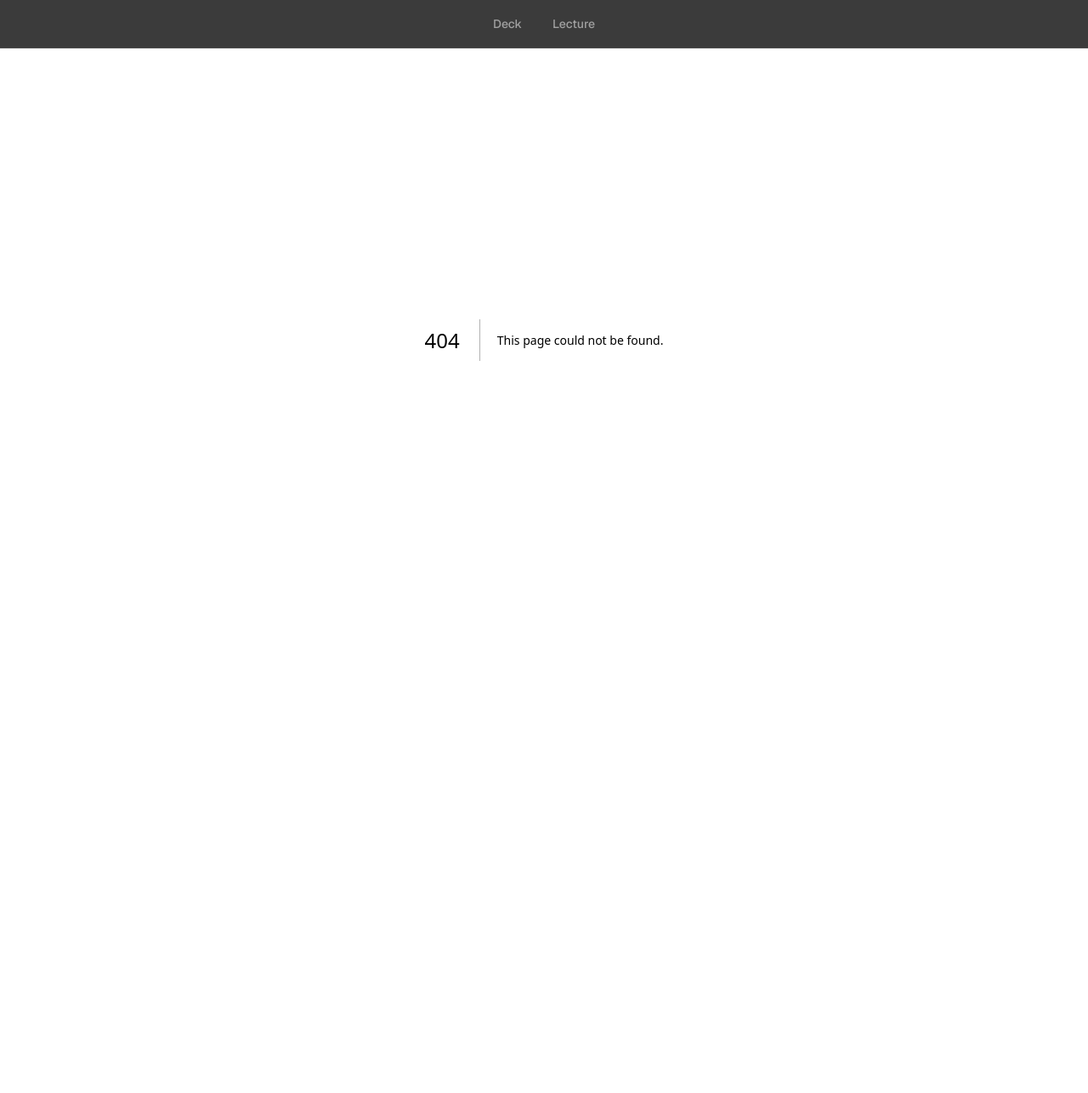
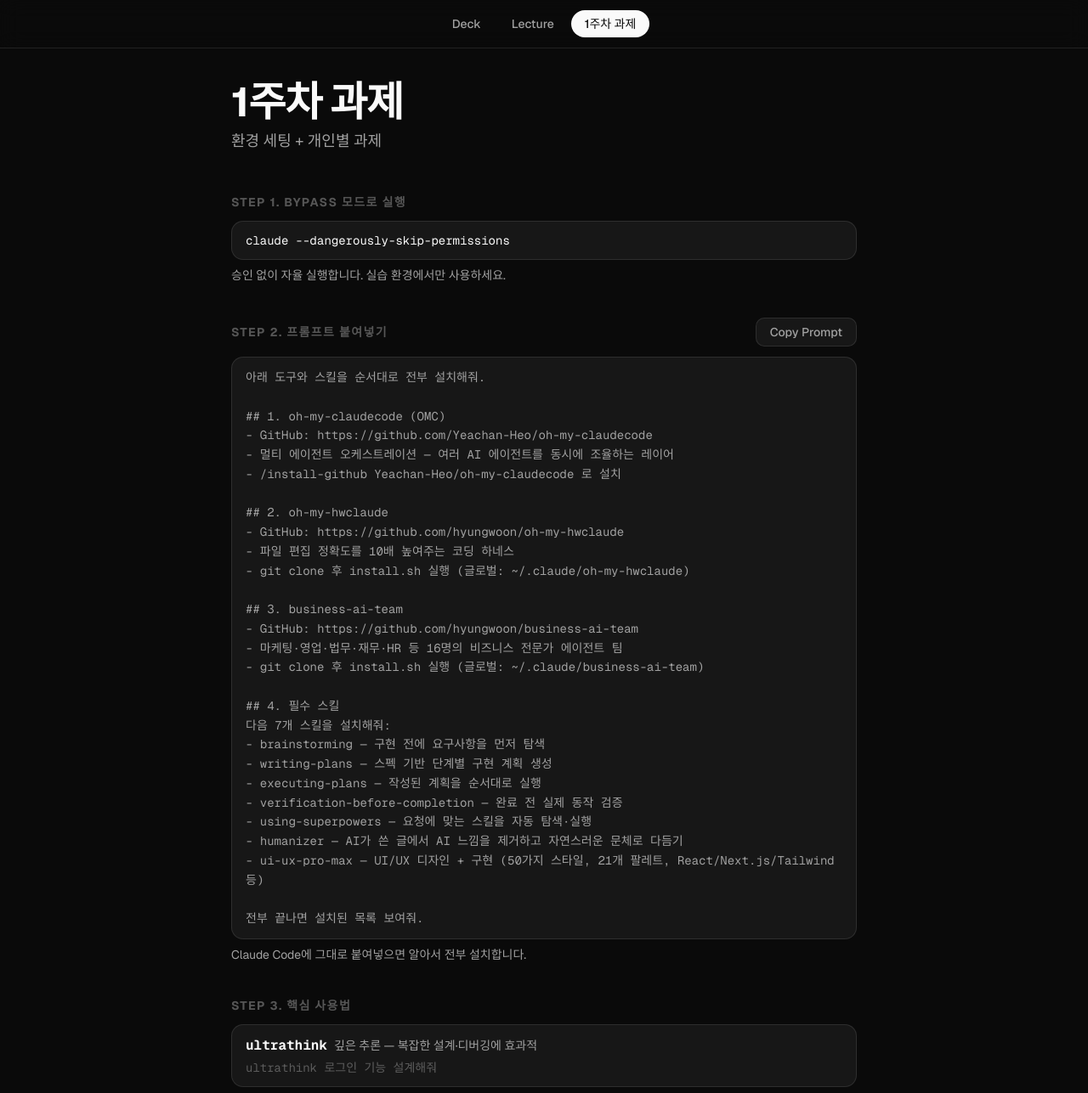
Before and after one commit to hyungwoon/ai-coding-deck, a Next.js app: page /homework/week1 in a window 1280 px wide. Before the commit this address had no page. Shown: the top 1287 px of the page at 85% size. Before the commit the page ends 800 px from the top, so only its background shows below. Built offline with nearby package versions, Linux system fonts and the light colour scheme.

Commit message:
feat: 1주차 과제 별도 페이지 (/homework/week1) + 헤더 네비 추가, 덱에서 s32 제거

```diff
--- a/src/app/deck/page.tsx
+++ b/src/app/deck/page.tsx
@@ -43,9 +43,9 @@
 import S29 from "./sections/s29-install";
 import S30 from "./sections/s30-ultrawork";
 import S31 from "./sections/s31-contact";
-import S32 from "./sections/s32-homework";
+// s32 moved to /homework/week1 page
 
-const SECTION_COUNT = 40;
+const SECTION_COUNT = 39;
 
 const sectionLabels = [
   "Title", "LLM 정의", "벡터 임베딩", "추론과 출력",
@@ -55,14 +55,14 @@
   "멀티모달", "온톨로지", "4요소", "암묵지", "AI Native", "RAG",
   "Obsidian", "온톨로지 실전", "보안", "RLHF→RLVR", "컨텍스트",
   "해자", "전문가 시각", "도구의 철학", "격차",
-  "시작 가이드", "설치", "Ultrawork", "Contact", "1주차 과제",
+  "시작 가이드", "설치", "Ultrawork", "Contact",
 ];
 
 const sectionComponents = [
   S00, S01, S02, S03, S04, S05, S05b, S05c, S06, S07,
   S08, S09, S10, S11, S12, S12b, S12c, S13, S14, S15,
   S16, S17, S18, S18b, S18c, S19, S20, S21, S21b, S22, S23,
-  S24, S25, S26, S27, S28, S29, S30, S31, S32,
+  S24, S25, S26, S27, S28, S29, S30, S31,
 ];
 
 export default function AiCodingDeckPage() {
--- /dev/null
+++ b/src/app/homework/week1/page.tsx
@@ -0,0 +1,137 @@
+"use client";
+
+import { useState, useCallback } from "react";
+
+const SETUP_PROMPT = `아래 도구와 스킬을 순서대로 전부 설치해줘.
+
+## 1. oh-my-claudecode (OMC)
+- GitHub: https://github.com/Yeachan-Heo/oh-my-claudecode
+- 멀티 에이전트 오케스트레이션 — 여러 AI 에이전트를 동시에 조율하는 레이어
+- /install-github Yeachan-Heo/oh-my-claudecode 로 설치
+
+## 2. oh-my-hwclaude
+- GitHub: https://github.com/hyungwoon/oh-my-hwclaude
+- 파일 편집 정확도를 10배 높여주는 코딩 하네스
+- git clone 후 install.sh 실행 (글로벌: ~/.claude/oh-my-hwclaude)
+
+## 3. business-ai-team
+- GitHub: https://github.com/hyungwoon/business-ai-team
+- 마케팅·영업·법무·재무·HR 등 16명의 비즈니스 전문가 에이전트 팀
+- git clone 후 install.sh 실행 (글로벌: ~/.claude/business-ai-team)
+
+## 4. 필수 스킬
+다음 7개 스킬을 설치해줘:
+- brainstorming — 구현 전에 요구사항을 먼저 탐색
+- writing-plans — 스펙 기반 단계별 구현 계획 생성
+- executing-plans — 작성된 계획을 순서대로 실행
+- verification-before-completion — 완료 전 실제 동작 검증
+- using-superpowers — 요청에 맞는 스킬을 자동 탐색·실행
+- humanizer — AI가 쓴 글에서 AI 느낌을 제거하고 자연스러운 문체로 다듬기
+- ui-ux-pro-max — UI/UX 디자인 + 구현 (50가지 스타일, 21개 팔레트, React/Next.js/Tailwind 등)
+
+전부 끝나면 설치된 목록 보여줘.`;
+
+const commands = [
+  { cmd: "ultrathink", desc: "깊은 추론 — 복잡한 설계·디버깅에 효과적", ex: "ultrathink 로그인 기능 설계해줘" },
+  { cmd: "ulw", desc: "최대 병렬 실행 — 독립 작업 2개 이상 동시 처리", ex: "ulw README + 테스트 + CI 병렬로" },
+  { cmd: "/superpowers", desc: "스킬 자동 탐색 — 요청에 맞는 스킬을 찾아서 적용", ex: "/superpowers 이 코드 리팩토링해줘" },
+  { cmd: "/ask", desc: "비즈니스 전문가에게 질문", ex: "/ask 경쟁사 마케팅 전략 분석해줘" },
+  { cmd: "/route", desc: "요청을 적합한 전문가에게 자동 라우팅", ex: "/route 다음 분기 OKR 수립" },
+  { cmd: "/team", desc: "전문가 팀 목록 확인", ex: "/team" },
+];
+
+const assignments = [
+  { name: "신지환", task: "AI로 하네스 스터디", format: "5분 스피치" },
+  { name: "김자현", task: "본인의 온톨로지 만들기", format: "5분 스피치" },
+  { name: "조윤진", task: "내 업무의 암묵지/명시지 정리", format: "5분 스피치" },
+  { name: "고지영", task: "AI로 RLVR, RLHF 개념 스터디", format: "5분 스피치" },
+  { name: "모효빈", task: "오늘 강의 내용 다시 설명", format: "5분 요약 아티클" },
+  { name: "유재형", task: "알아서 와우할만한 거 하나 가져오기", format: "자유" },
+  { name: "장윤주", task: "PDF를 온톨로지화", format: "5분 스피치" },
+  { name: "이용진", task: "케로셀 학습 → 디자인 스킬 만들기 (디자인 시스템화 고도화)", format: "5분 스피치" },
+];
+
+export default function Week1Page() {
+  const [copied, setCopied] = useState(false);
+  const handleCopy = useCallback(() => {
+    navigator.clipboard.writeText(SETUP_PROMPT).then(() => {
+      setCopied(true);
+      setTimeout(() => setCopied(false), 2000);
+    });
+  }, []);
+
+  return (
+    <div className="min-h-screen bg-background text-foreground">
+      <div className="mx-auto max-w-3xl px-4 py-24">
+
+        <h1 className="text-4xl font-bold tracking-tight sm:text-5xl mb-2">1주차 과제</h1>
+        <p className="text-lg text-muted-foreground mb-12">환경 세팅 + 개인별 과제</p>
+
+        {/* Step 1 */}
+        <section className="mb-10">
+          <h2 className="text-sm font-bold text-muted-foreground/50 uppercase tracking-widest mb-3">Step 1. Bypass 모드로 실행</h2>
+          <code className="block rounded-xl border border-border bg-card px-4 py-3 font-mono text-sm">
+            claude --dangerously-skip-permissions
+          </code>
+          <p className="text-sm text-muted-foreground mt-2">
+            승인 없이 자율 실행합니다. 실습 환경에서만 사용하세요.
+          </p>
+        </section>
+
+        {/* Step 2 */}
+        <section className="mb-10">
+          <div className="flex items-center justify-between mb-3">
+            <h2 className="text-sm font-bold text-muted-foreground/50 uppercase tracking-widest">Step 2. 프롬프트 붙여넣기</h2>
+            <button
+              onClick={handleCopy}
+              className={`rounded-lg border px-4 py-1.5 text-sm font-medium transition-all ${
+                copied
+                  ? "border-green-500/40 bg-green-500/10 text-green-400"
+                  : "border-border bg-card text-muted-foreground hover:text-foreground hover:border-foreground/20"
+              }`}
+            >
+              {copied ? "Copied!" : "Copy Prompt"}
+            </button>
+          </div>
+          <div className="rounded-xl border border-border bg-card px-4 py-3 font-mono text-sm leading-relaxed whitespace-pre-wrap text-muted-foreground">
+            {SETUP_PROMPT}
+          </div>
+          <p className="text-sm text-muted-foreground mt-2">
+            Claude Code에 그대로 붙여넣으면 알아서 전부 설치합니다.
+          </p>
+        </section>
+
+        {/* Step 3 */}
+        <section className="mb-10">
+          <h2 className="text-sm font-bold text-muted-foreground/50 uppercase tracking-widest mb-3">Step 3. 핵심 사용법</h2>
+          <div className="space-y-2">
+            {commands.map((c) => (
+              <div key={c.cmd} className="rounded-xl border border-border bg-card px-4 py-3">
+                <div className="flex items-baseline gap-2 mb-1">
+                  <code className="font-mono font-bold text-foreground">{c.cmd}</code>
+                  <span className="text-sm text-muted-foreground">{c.desc}</span>
+                </div>
+                <p className="text-sm text-muted-foreground/50 font-mono">{c.ex}</p>
+              </div>
+            ))}
+          </div>
+        </section>
+
+        {/* Step 4 */}
+        <section>
+          <h2 className="text-sm font-bold text-muted-foreground/50 uppercase tracking-widest mb-3">Step 4. 개인별 과제</h2>
+          <div className="space-y-2">
+            {assignments.map((a) => (
+              <div key={a.name} className="flex items-center gap-4 rounded-xl border border-border bg-card px-4 py-3">
+                <span className="text-sm font-bold text-foreground shrink-0 w-16">{a.name}</span>
+                <span className="text-sm text-muted-foreground flex-1">{a.task}</span>
+                <span className="text-xs text-muted-foreground/50 shrink-0">{a.format}</span>
+              </div>
+            ))}
+          </div>
+        </section>
+
+      </div>
+    </div>
+  );
+}
--- a/src/components/nav-bar.tsx
+++ b/src/components/nav-bar.tsx
@@ -7,6 +7,7 @@
   const pathname = usePathname();
   const isDeck = pathname === "/" || pathname === "/deck";
   const isLecture = pathname === "/lecture";
+  const isHomework = pathname.startsWith("/homework");
 
   return (
     <nav className="fixed top-0 left-0 right-0 z-[100] flex items-center justify-center gap-1 py-3 px-4 backdrop-blur-md bg-background/80 border-b border-border">
@@ -30,6 +31,16 @@
       >
         Lecture
       </Link>
+      <Link
+        href="/homework/week1"
+        className={`rounded-full px-4 py-1.5 text-sm font-medium transition-all ${
+          isHomework
+            ? "bg-foreground text-background"
+            : "text-muted-foreground hover:text-foreground"
+        }`}
+      >
+        1주차 과제
+      </Link>
     </nav>
   );
 }
```
